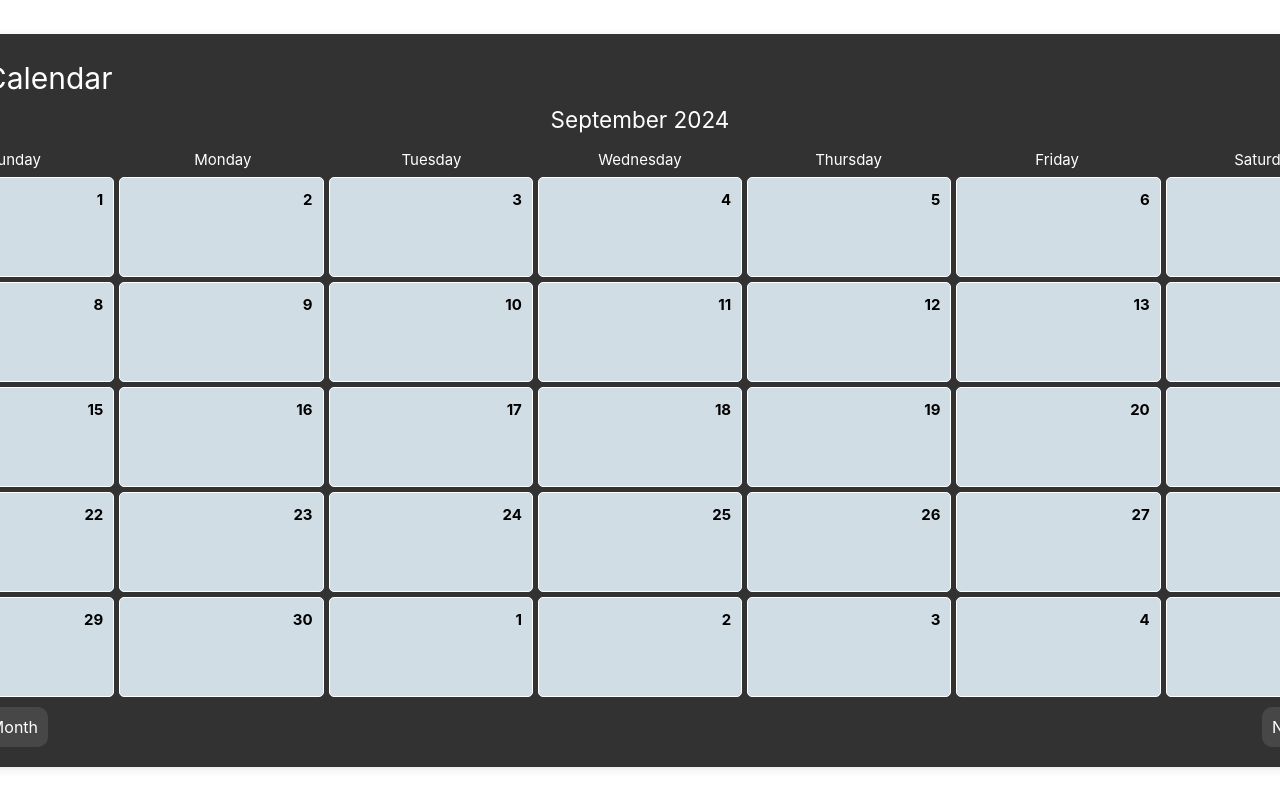
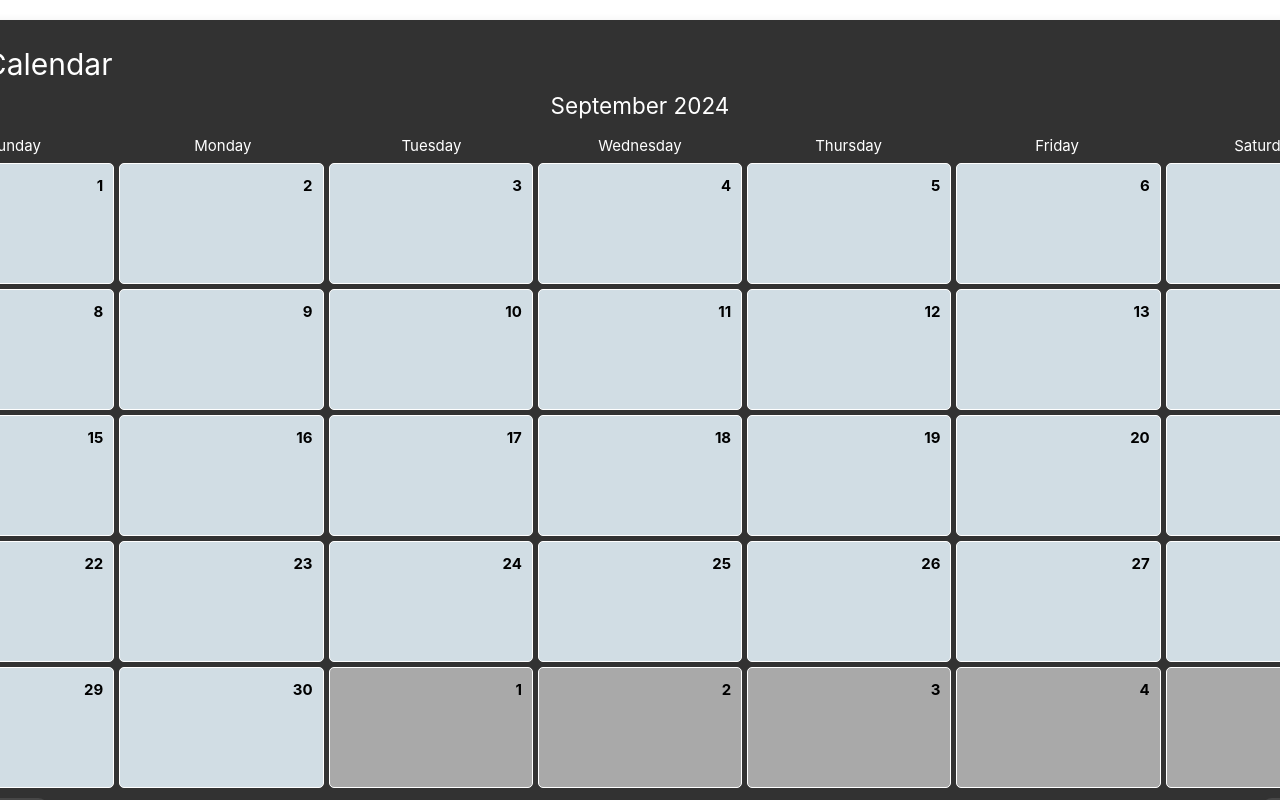
Before and after one commit to OpsCToxic/vuejs-calendar-app, a Vue app: page / in a window 1280 px wide. Built offline with nearby package versions, Linux system fonts and the light colour scheme.

Commit message:
Start over with Pinia code

```diff
--- a/src/assets/main.css
+++ b/src/assets/stylesheets/main.css
@@ -1,4 +1,4 @@
-@import './base.css';
+@import 'base.css';
 
 /* Ensure html and body occupy full screen space */
 html,
--- a/src/main.ts
+++ b/src/main.ts
@@ -1,6 +1,6 @@
 import { createApp } from 'vue'
 import { createPinia } from 'pinia'
-import './assets/main.css'
+import './assets/stylesheets/main.css'
 import App from './App.vue'
 import router from './routes'
 
--- a/src/pages/Calendar.vue
+++ b/src/pages/Calendar.vue
@@ -1,43 +1,37 @@
-<script setup>
-import { ref } from 'vue'
+<script setup lang="ts">
+import { computed, ref } from 'vue'
 import Button from 'primevue/button'
 
-// State Variables
+// UI State
 const currentDate = ref(new Date())
-const days = ref([])
 const taskDialog = ref(false)
-const selectedDay = ref(null) // Track the selected day
+const selectedDay = ref(null)
 
 // Days of the week for the header
 const weekDays = ['Sunday', 'Monday', 'Tuesday', 'Wednesday', 'Thursday', 'Friday', 'Saturday']
 
-// Utility function to get the first day of the month
-const getFirstDayOfMonth = (date) => new Date(date.getFullYear(), date.getMonth(), 1)
-
-// Utility function to get the last day of the month
-const getLastDayOfMonth = (date) => new Date(date.getFullYear(), date.getMonth() + 1, 0)
-
 // Populate the days array with days of the current month and adjacent days
-const populateDays = () => {
-  const firstDay = getFirstDayOfMonth(currentDate.value)
-  const lastDay = getLastDayOfMonth(currentDate.value)
-  const daysArray = []
+const days = computed(() => {
+  const date = currentDate.value
+  const firstDayOfMonth = new Date(date.getFullYear(), date.getMonth(), 1)
+  const lastDayOfMonth = new Date(date.getFullYear(), date.getMonth() + 1, 0)
+  const array = []
 
   // Calculate the number of days from the previous month to show at the start
-  const prevMonthLastDay = new Date(firstDay)
+  const prevMonthLastDay = new Date(firstDayOfMonth)
   prevMonthLastDay.setDate(0) // Sets to the last day of the previous month
-  const prevDaysCount = firstDay.getDay() // Number of days to show from the previous month
+  const prevDaysCount = firstDayOfMonth.getDay() // Number of days to show from the previous month
 
   // Add days from the previous month
   for (let i = prevDaysCount - 1; i >= 0; i--) {
     const prevMonthDay = new Date(prevMonthLastDay)
     prevMonthDay.setDate(prevMonthLastDay.getDate() - i)
-    daysArray.push({ date: prevMonthDay, tasks: [], notCurrentMonth: true })
+    array.push({ date: prevMonthDay, tasks: [], notCurrentMonth: true })
   }
 
   // Add days of the current month
-  for (let day = 1; day <= lastDay.getDate(); day++) {
-    daysArray.push({
+  for (let day = 1; day <= lastDayOfMonth.getDate(); day++) {
+    array.push({
       date: new Date(currentDate.value.getFullYear(), currentDate.value.getMonth(), day),
       tasks: [],
       notCurrentMonth: false
@@ -45,54 +39,36 @@ const populateDays = () => {
   }
 
   // Calculate the number of days from the next month to fill the last week
-  const nextDaysCount = 7 - (daysArray.length % 7) // Days needed to complete the last row
+  const nextDaysCount = 7 - (array.length % 7) // Days needed to complete the last row
   if (nextDaysCount < 7) {
     for (let i = 1; i <= nextDaysCount; i++) {
-      const nextMonthDay = new Date(lastDay)
-      nextMonthDay.setDate(lastDay.getDate() + i)
-      daysArray.push({ date: nextMonthDay, tasks: [], notCurrentMonth: true })
+      const nextMonthDay = new Date(lastDayOfMonth)
+      nextMonthDay.setDate(lastDayOfMonth.getDate() + i)
+      array.push({ date: nextMonthDay, tasks: [], notCurrentMonth: true })
     }
   }
 
-  days.value = daysArray
-}
+  return array
+})
 
 // Open dialog to add or edit a task
 const openAddTaskDialog = (day) => {
   selectedDay.value = day
   taskDialog.value = true
-}
-
-// Handle saving a task
-const handleSaveTask = (task, index = null) => {
-  if (index !== null) {
-    // Update existing task
-    selectedDay.value.tasks[index] = task
-  } else {
-    // Add new task
-    selectedDay.value.tasks.push(task)
-  }
-}
-
-// Handle deleting a task
-const handleDeleteTask = (index) => {
-  selectedDay.value.tasks.splice(index, 1)
+  console.log('henlo')
 }
 
 // Navigate to the previous month
 const prevMonth = () => {
   currentDate.value.setMonth(currentDate.value.getMonth() - 1)
-  populateDays()
 }
 
 // Navigate to the next month
 const nextMonth = () => {
   currentDate.value.setMonth(currentDate.value.getMonth() + 1)
-  populateDays()
 }
 
 // Initialize calendar with the current month
-populateDays()
 </script>
 
 <template>
@@ -127,16 +103,6 @@ populateDays()
           <ul class="task-list">
             <li v-for="(task, i) in day.tasks" :key="i" class="task-item">
               {{ task.name }}
-              <Button
-                icon="pi pi-pencil"
-                class="p-button-rounded p-button-text"
-                @click.stop="editTask(task, day)"
-              />
-              <Button
-                icon="pi pi-trash"
-                class="p-button-rounded p-button-danger p-button-text"
-                @click.stop="deleteTask(task, day)"
-              />
             </li>
           </ul>
         </div>
@@ -144,9 +110,12 @@ populateDays()
 
       <!-- Bottom Navigation Buttons -->
       <div class="calendar-navigation">
-        <Button icon="pi pi-chevron-left" class="p-button-text" @click="prevMonth">
-          Previous Month
-        </Button>
+        <Button
+          label="Previous Month"
+          icon="pi pi-chevron-left"
+          class="p-button-text"
+          @click="prevMonth"
+        />
         <Button icon="pi pi-chevron-right" class="p-button-text" @click="nextMonth">
           Next Month
         </Button>
@@ -197,6 +166,7 @@ div {
   display: grid;
   grid-template-columns: repeat(7, 1fr);
   gap: 5px;
+  height: 625px;
 }
 
 .calendar-cell {
@@ -217,6 +187,7 @@ div {
 }
 
 .not-current-month {
+  background-color: darkgrey;
 }
 
 .date-label {
```
Also changed, not shown: src/App.vue (+2 -6 lines), src/store/tasks.ts (added, +8 -0 lines), src/stores/taskScore.js (deleted, +0 -54 lines), src/assets/stylesheets/base.css (renamed from src/assets/base.css).
